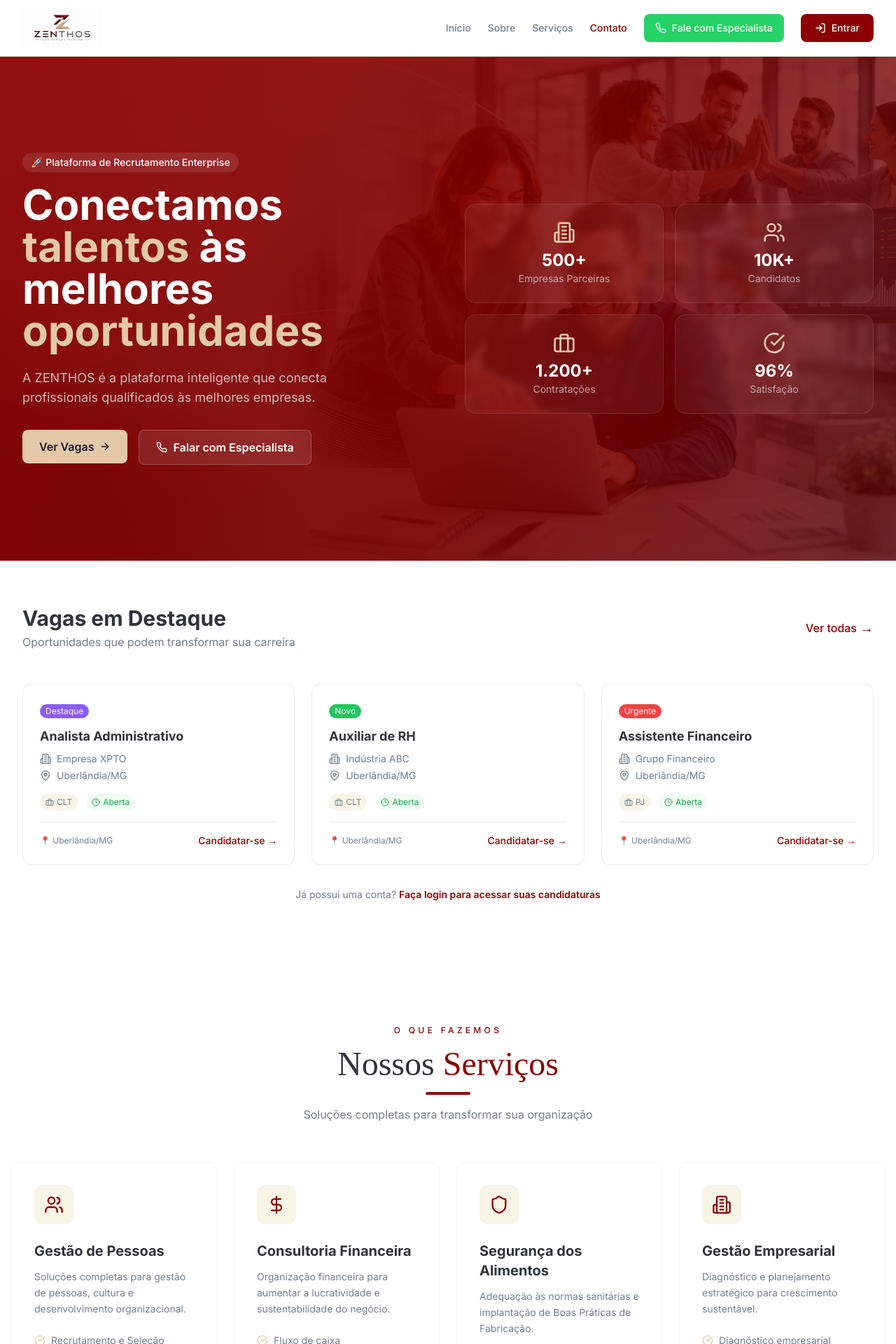
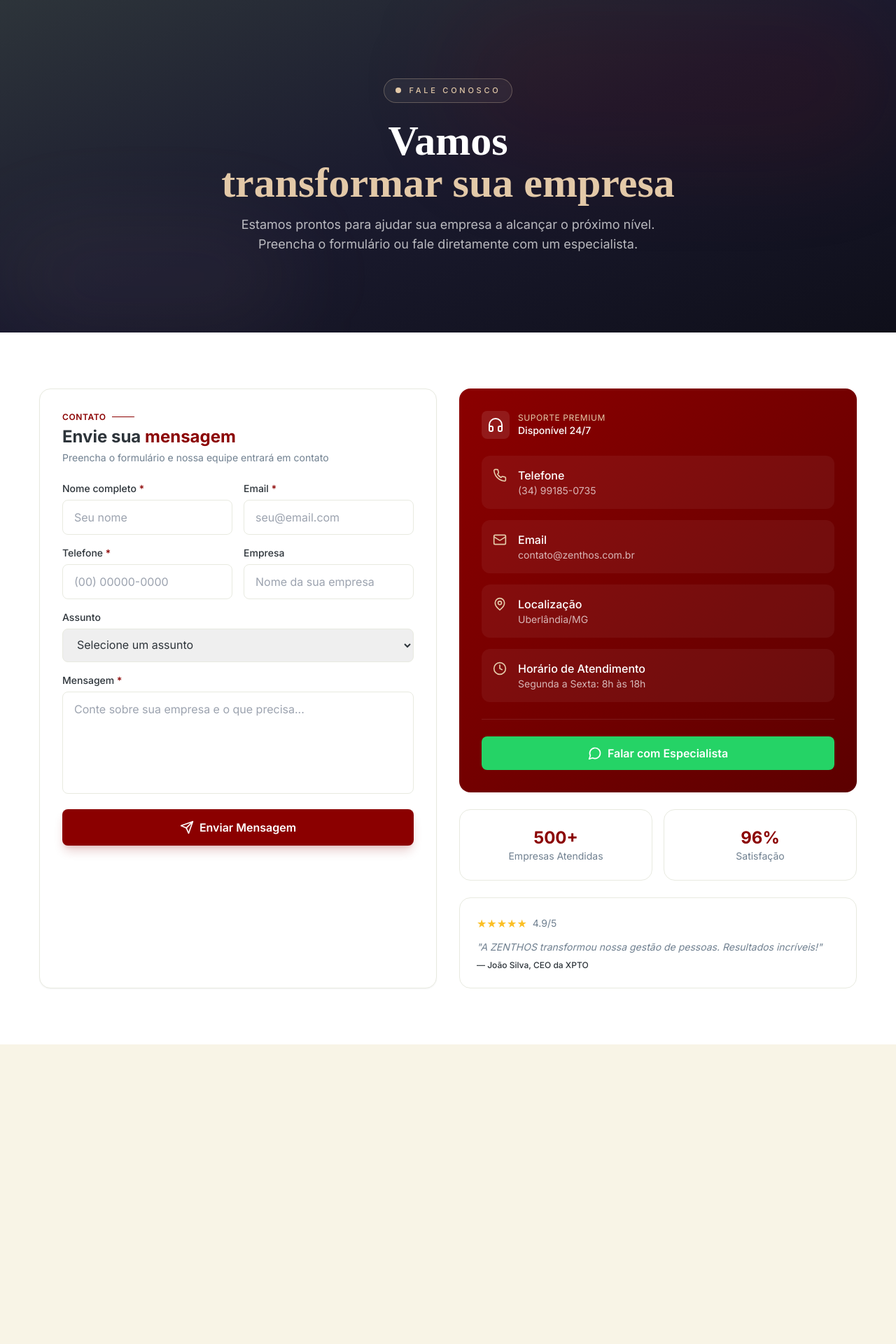
Before and after one commit to trivoroficial/consult_recruit, a Next.js app: page /contato in a window 1280 px wide. Shown: the top 1920 px of the page at 70% size. After the commit the page ends 1492 px from the top, so only its background shows below. Built offline with nearby package versions, Linux system fonts and the light colour scheme.

Commit message:
Refactor layout component to use children prop

```diff
--- a/src/app/(paginas)/layout.tsx
+++ b/src/app/(paginas)/layout.tsx
@@ -1,29 +1,13 @@
-'use client'
+import { ReactNode } from 'react'
 
-import { Header } from '@/components/layout/Header'
-import { Footer } from '@/components/layout/Footer'
-import { Hero } from '@/components/home/Hero'
-import { VagasDestaque } from '@/components/home/VagasDestaque'
-import { EmpresasParceiras } from '@/components/home/EmpresasParceiras'
-import { ComoFunciona } from '@/components/home/ComoFunciona'
-import { Depoimentos } from '@/components/home/Depoimentos'
-import { CtaFinal } from '@/components/home/CtaFinal'
-import { ServicosPremium } from '@/components/home/ServicosPremium'
-
-export default function Home() {
+export default function PaginasLayout({
+  children,
+}: {
+  children: ReactNode
+}) {
   return (
-    <>
-      <Header />
-      <main className="flex-1">
-        <Hero />
-        <VagasDestaque />
-        <ServicosPremium />
-        <EmpresasParceiras />
-        <ComoFunciona />
-        <Depoimentos />
-        <CtaFinal />
-      </main>
-      <Footer />
-    </>
+    <div className="min-h-screen bg-[#F8F4E6]">
+      {children}
+    </div>
   )
 }
```
